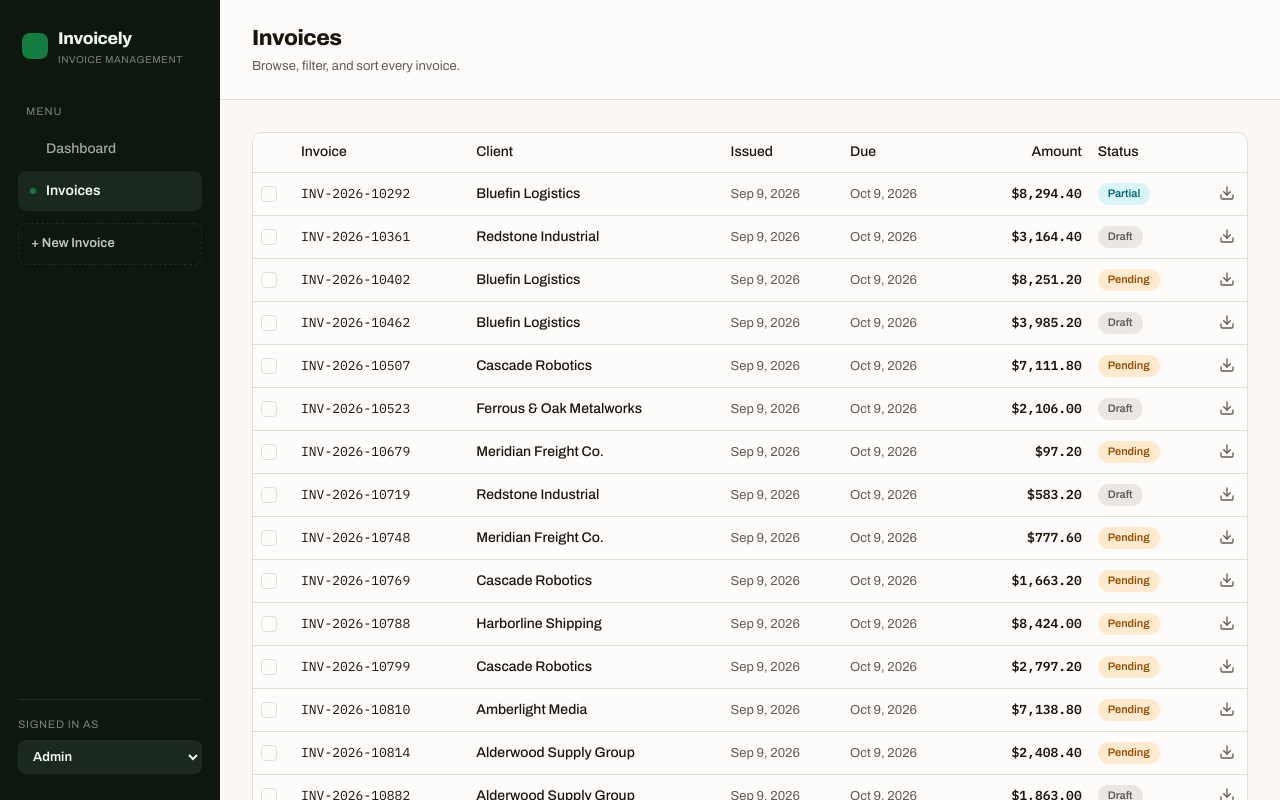
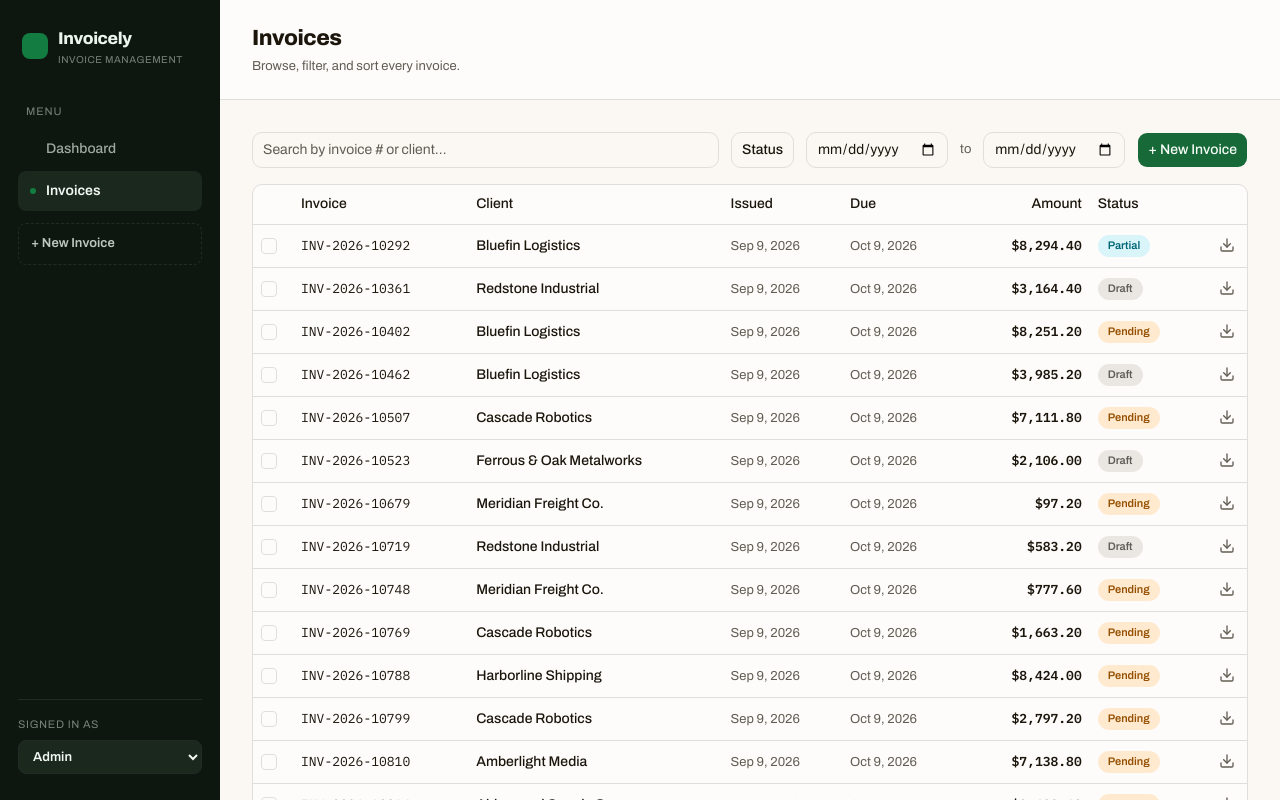
Before and after one commit to thisisfaizanali/ffx-assignment2, a Next.js app: page /invoices in a window 1280 px wide. Shown: the top 800 px of the page. Built offline with nearby package versions, Linux system fonts and the light colour scheme.

Commit message:
feat: add search, status, and date range filters

```diff
--- a/src/app/invoices/invoice-listing.tsx
+++ b/src/app/invoices/invoice-listing.tsx
@@ -2,18 +2,35 @@
 
 import { ErrorState } from "@/components/error-state";
 import { InvoiceTable } from "@/components/invoices/invoice-table";
+import { ListingToolbar } from "@/components/invoices/listing-toolbar";
 import { useInvoices } from "@/hooks/use-invoices";
 import { useTableQuery } from "@/hooks/use-table-query";
 
 export function InvoiceListing() {
-  const { query } = useTableQuery();
+  const {
+    query,
+    setFilters,
+    toggleStatus,
+    clearFilters,
+    hasActiveFilters,
+  } = useTableQuery();
   const { data, error, isLoading, refetch } = useInvoices(query);
-
-  if (error) return <ErrorState message={error.message} onRetry={refetch} />;
 
   return (
     <div className="space-y-4">
-      {isLoading && !data ? (
+      <ListingToolbar
+        query={query}
+        onSearch={(v) => setFilters({ search: v || undefined })}
+        onToggleStatus={toggleStatus}
+        onDateFrom={(v) => setFilters({ from: v || undefined })}
+        onDateTo={(v) => setFilters({ to: v || undefined })}
+        onClear={clearFilters}
+        hasActiveFilters={hasActiveFilters}
+      />
+
+      {error ? (
+        <ErrorState message={error.message} onRetry={refetch} />
+      ) : isLoading && !data ? (
         <p className="text-sm text-muted-foreground">Loading…</p>
       ) : (
         <InvoiceTable rows={data?.data ?? []} />
--- /dev/null
+++ b/src/components/invoices/listing-toolbar.tsx
@@ -0,0 +1,143 @@
+"use client";
+
+import Link from "next/link";
+import { useEffect, useRef, useState } from "react";
+import { Button } from "@/components/ui/button";
+import {
+  DropdownMenu,
+  DropdownMenuCheckboxItem,
+  DropdownMenuContent,
+  DropdownMenuTrigger,
+} from "@/components/ui/dropdown-menu";
+import { Input } from "@/components/ui/input";
+import type { ListQuery } from "@/lib/schemas";
+import { STATUS_META, STATUS_ORDER } from "@/lib/status";
+import type { InvoiceStatus } from "@/lib/types";
+
+const dateInputClass =
+  "h-9 rounded-lg border border-input bg-transparent px-2.5 text-sm outline-none transition-colors focus-visible:border-ring focus-visible:ring-3 focus-visible:ring-ring/50";
+
+/** Local raw value keeps typing responsive; changes are debounced upward. */
+function SearchField({
+  value,
+  onChange,
+}: {
+  value: string;
+  onChange: (value: string) => void;
+}) {
+  const [raw, setRaw] = useState(value);
+  const [seen, setSeen] = useState(value);
+  if (value !== seen) {
+    setSeen(value);
+    setRaw(value);
+  }
+
+  const onChangeRef = useRef(onChange);
+  useEffect(() => {
+    onChangeRef.current = onChange;
+  });
+
+  useEffect(() => {
+    if (raw === value) return;
+    const t = setTimeout(() => onChangeRef.current(raw), 300);
+    return () => clearTimeout(t);
+  }, [raw, value]);
+
+  return (
+    <Input
+      type="search"
+      value={raw}
+      onChange={(e) => setRaw(e.target.value)}
+      placeholder="Search by invoice # or client…"
+      aria-label="Search invoices"
+      className="h-9 min-w-[200px] flex-1"
+    />
+  );
+}
+
+interface ToolbarProps {
+  query: ListQuery;
+  onSearch: (value: string) => void;
+  onToggleStatus: (status: InvoiceStatus) => void;
+  onDateFrom: (value: string) => void;
+  onDateTo: (value: string) => void;
+  onClear: () => void;
+  hasActiveFilters: boolean;
+}
+
+export function ListingToolbar({
+  query,
+  onSearch,
+  onToggleStatus,
+  onDateFrom,
+  onDateTo,
+  onClear,
+  hasActiveFilters,
+}: ToolbarProps) {
+  const activeStatusCount = query.status?.length ?? 0;
+
+  return (
+    <div className="flex flex-wrap items-center gap-3">
+      <SearchField value={query.search ?? ""} onChange={onSearch} />
+
+      <DropdownMenu>
+        <DropdownMenuTrigger
+          render={<Button variant="outline" size="lg" />}
+        >
+          Status
+          {activeStatusCount > 0 && (
+            <span className="ml-1 inline-flex min-w-4 items-center justify-center rounded-full bg-primary px-1 text-[11px] font-semibold text-primary-foreground">
+              {activeStatusCount}
+            </span>
+          )}
+        </DropdownMenuTrigger>
+        <DropdownMenuContent align="start" className="w-48">
+          {STATUS_ORDER.map((status) => (
+            <DropdownMenuCheckboxItem
+              key={status}
+              checked={query.status?.includes(status) ?? false}
+              onCheckedChange={() => onToggleStatus(status)}
+            >
+              {STATUS_META[status].label}
+            </DropdownMenuCheckboxItem>
+          ))}
+        </DropdownMenuContent>
+      </DropdownMenu>
+
+      <input
+        type="date"
+        value={query.from ?? ""}
+        onChange={(e) => onDateFrom(e.target.value)}
+        aria-label="Issued from"
+        className={dateInputClass}
+      />
+      <span className="text-[13px] text-muted-foreground">to</span>
+      <input
+        type="date"
+        value={query.to ?? ""}
+        onChange={(e) => onDateTo(e.target.value)}
+        aria-label="Issued to"
+        className={dateInputClass}
+      />
+
+      {hasActiveFilters && (
+        <Button
+          variant="ghost"
+          size="lg"
+          onClick={onClear}
+          className="text-primary"
+        >
+          Clear filters
+        </Button>
+      )}
+
+      <Button
+        size="lg"
+        className="ml-auto"
+        render={<Link href="/invoices/new" />}
+      >
+        + New Invoice
+      </Button>
+    </div>
+  );
+}
```
